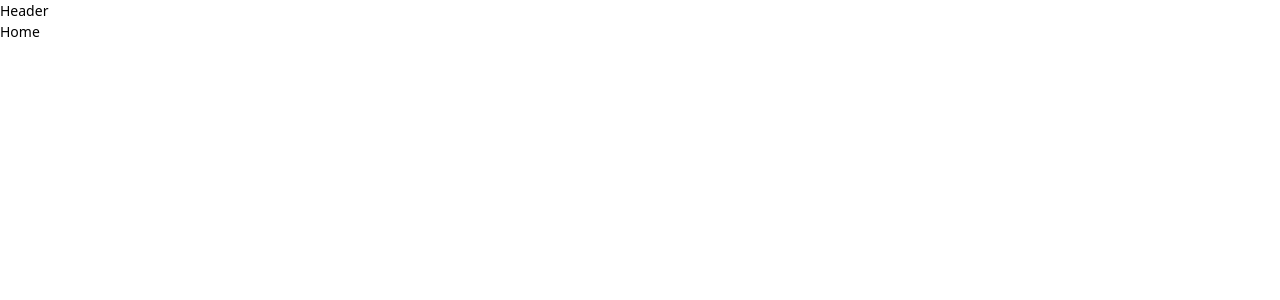
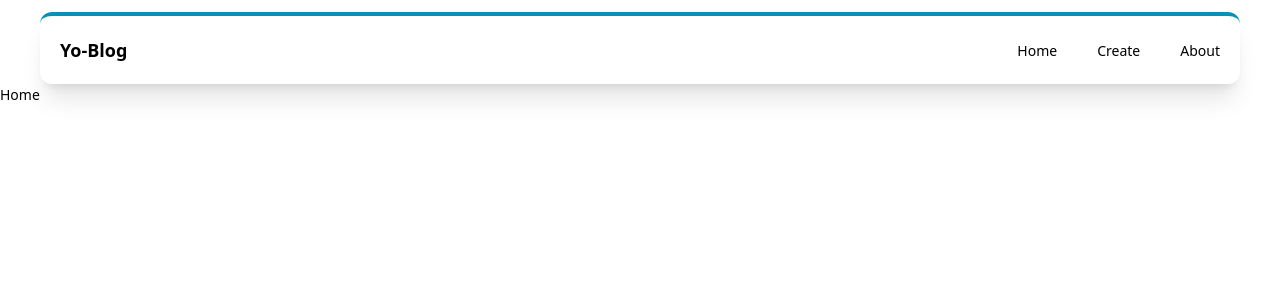
Before and after one commit to AmaduKamara/yo-blog, a React (Create React App) app: page / in a window 1280 px wide. Shown: the top 300 px of the page. Built offline with nearby package versions, Linux system fonts and the light colour scheme.

Commit message:
Add header, links and styles

```diff
--- a/src/components/Header.jsx
+++ b/src/components/Header.jsx
@@ -1,7 +1,25 @@
 import React from "react";
+import { Link } from "react-router-dom";
 
 const Header = () => {
-  return <div>Header</div>;
+  return (
+    <header>
+      <nav className="bg-white w-[1200px] mx-auto shadow-xl rounded-l-xl rounded-r-xl py-5 pl-5 flex items-center justify-between border-t-4 border-cyan-600 mt-3 sticky top-0">
+        <h1 className="text-lg font-semibold">Yo-Blog</h1>
+        <ul className="flex items-center">
+          <Link to="/" className="mx-5">
+            Home
+          </Link>
+          <Link to="/create" className="mx-5">
+            Create
+          </Link>
+          <Link to="/about" className="mx-5">
+            About
+          </Link>
+        </ul>
+      </nav>
+    </header>
+  );
 };
 
 export default Header;
```
